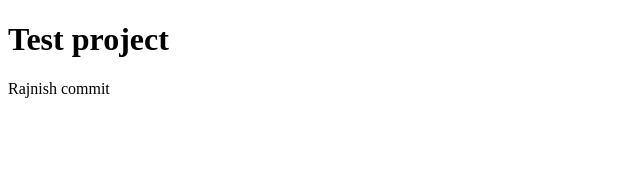
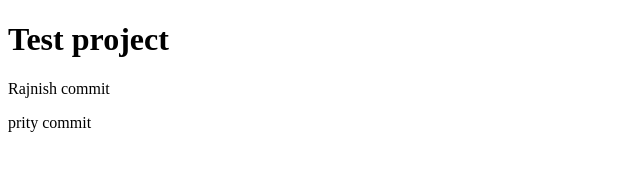
Before and after one commit to s-nashit/aimd, a plain HTML site: page index.html in a window 1280 px wide. Shown: the whole page, without its empty margins (0-640 px from the left). Drawn offline with Linux system fonts and the light colour scheme.

Commit message:
Update index.html

```diff
--- a/index.html
+++ b/index.html
@@ -8,5 +8,6 @@
   <body>
     <h1>Test project</h1>
     <p>Rajnish commit</p>
+    <p>prity commit</p>
   </body>
 </html>
```
